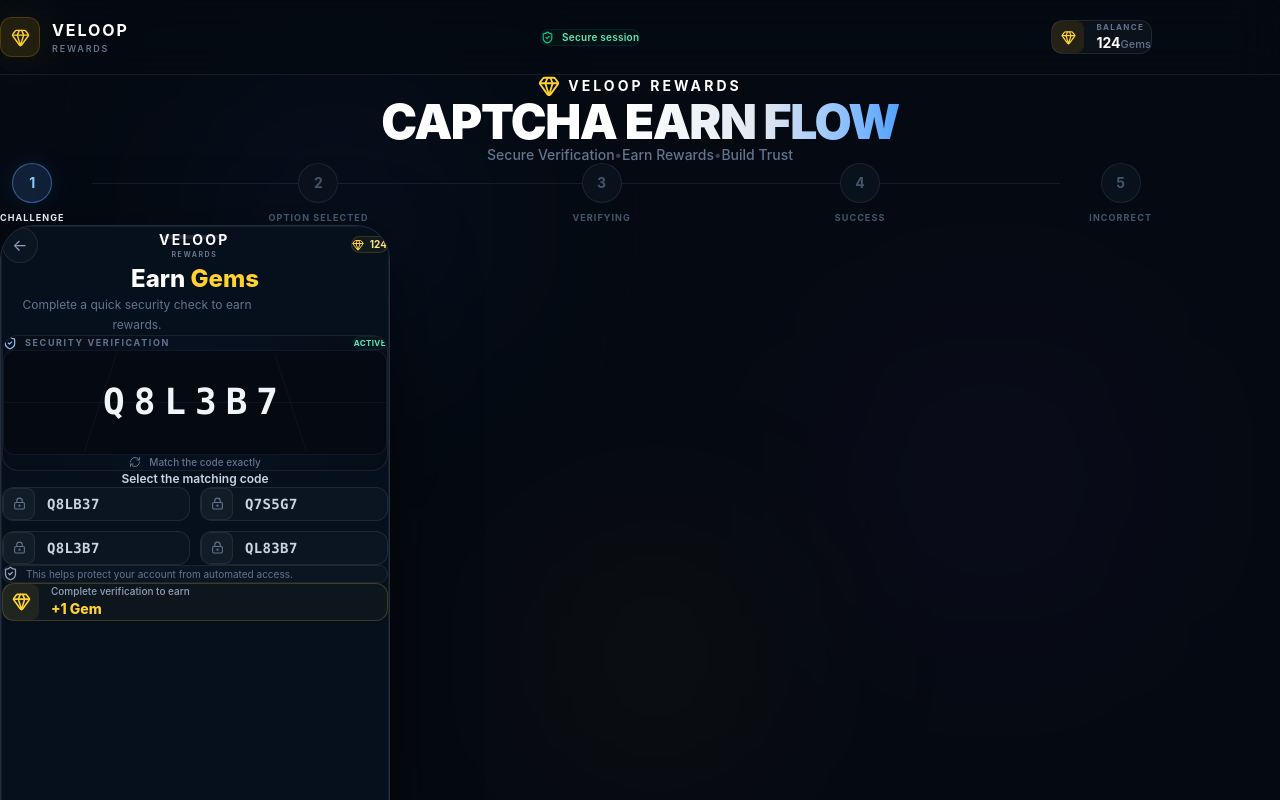
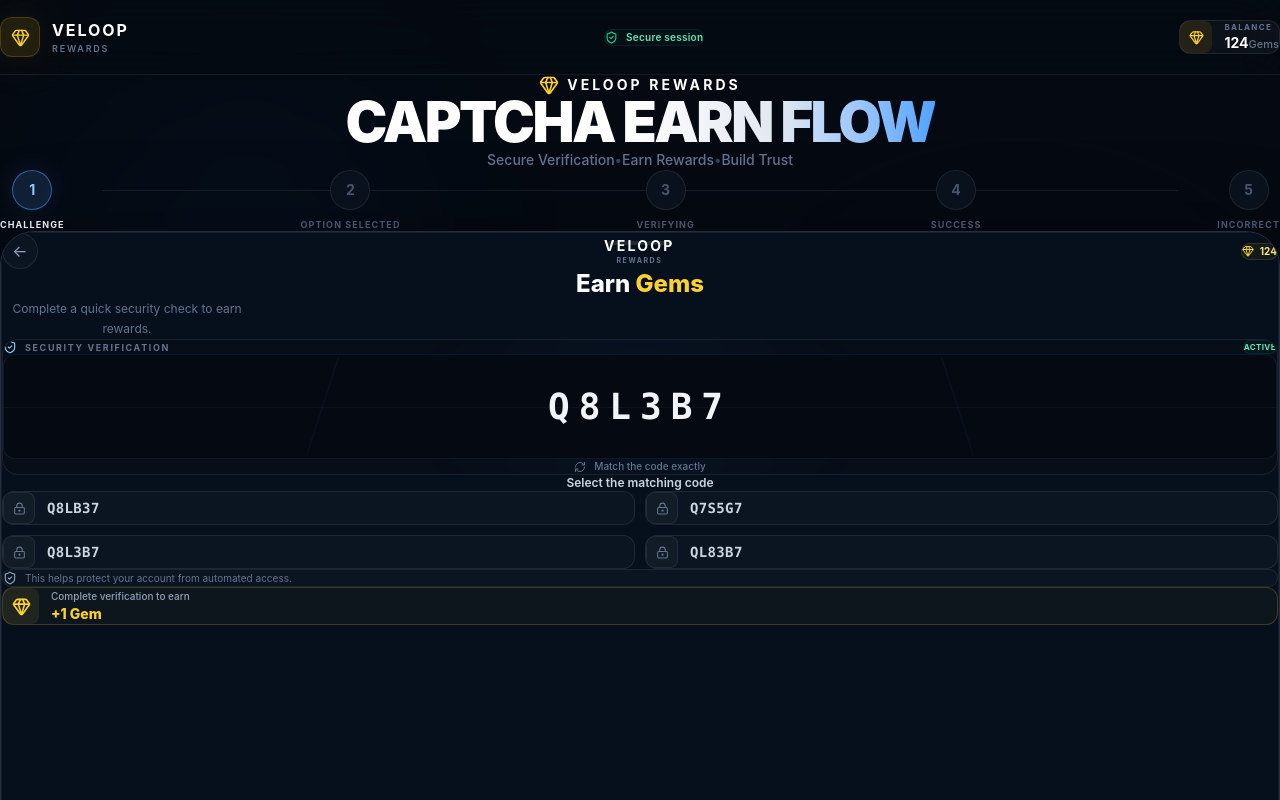
Before and after one commit to sujal-ghanwat/veloop-captcha-earn, a React (Vite) app: page / in a window 1280 px wide. Shown: the top 800 px of the page. Built offline with nearby package versions, Linux system fonts and the light colour scheme.

Commit message:
Fix responsive layout and horizontal overflow

```diff
--- a/src/App.jsx
+++ b/src/App.jsx
@@ -100,92 +100,119 @@
   }, [screen]);
 
   return (
-    <div className="min-h-screen w-full min-w-0 overflow-x-hidden bg-[#050a12] text-white">
+    <div className="min-h-screen w-full max-w-full min-w-0 overflow-x-clip bg-[#050a12] text-white">
+      {/* HEADER */}
       <Header balance={balance} />
 
-      {/* Ambient background */}
-      <div className="pointer-events-none fixed inset-0 -z-0">
-        <div className="absolute left-[15%] top-20 h-72 w-72 rounded-full bg-blue-500/[0.06] blur-[100px]" />
+      {/* AMBIENT BACKGROUND */}
+      <div className="pointer-events-none fixed inset-0 -z-0 overflow-hidden">
+        <div className="absolute left-[8%] top-24 h-72 w-72 rounded-full bg-blue-500/[0.055] blur-[110px]" />
 
-        <div className="absolute right-[10%] top-[40%] h-80 w-80 rounded-full bg-purple-500/[0.05] blur-[120px]" />
+        <div className="absolute right-[8%] top-[38%] h-80 w-80 rounded-full bg-purple-500/[0.045] blur-[120px]" />
 
-        <div className="absolute bottom-0 left-[40%] h-72 w-72 rounded-full bg-amber-400/[0.035] blur-[100px]" />
+        <div className="absolute bottom-0 left-1/2 h-72 w-72 -translate-x-1/2 rounded-full bg-amber-400/[0.025] blur-[110px]" />
       </div>
 
-      {/* CAPTCHA DASHBOARD */}
+      {/* =========================================================
+          CAPTCHA SCREEN
+      ========================================================== */}
       {screen === "captcha" && (
-  <main className="relative z-10">
+        <main className="relative z-10 w-full">
 
-    <div className="mx-auto w-full min-w-0 max-w-7xl px-3 py-6 sm:px-8 sm:py-12">
-      {/* Brand heading */}
-      <div className="mb-8 text-center">
+          <div className="mx-auto w-full max-w-7xl px-3 py-6 sm:px-6 sm:py-10 lg:px-8">
 
-        <div className="mb-3 flex items-center justify-center gap-2">
+            {/* BRAND */}
+            <section className="mx-auto w-full max-w-4xl text-center">
+
+              <div className="mb-2 flex items-center justify-center gap-2 sm:mb-3">
 
                 <Gem
-            size={22}
-            className="text-amber-300"
+                  size={18}
+                  strokeWidth={2}
+                  className="shrink-0 text-amber-300 sm:h-5 sm:w-5"
                 />
 
-          <span className="text-sm font-bold tracking-[0.22em] text-white">
+                <span className="text-[11px] font-bold tracking-[0.18em] text-white sm:text-sm sm:tracking-[0.22em]">
                   VELOOP REWARDS
                 </span>
 
               </div>
 
-        <h2 className="text-[27px] font-black uppercase leading-[1.05] tracking-[-0.03em] text-white sm:text-5xl">
+              <h1 className="mx-auto max-w-full text-[clamp(27px,7vw,56px)] font-black uppercase leading-[0.98] tracking-[-0.045em] text-white">
+
                 CAPTCHA{" "}
 
                 <span className="bg-gradient-to-r from-white via-slate-200 to-blue-400 bg-clip-text text-transparent">
                   EARN FLOW
                 </span>
 
-        </h2>
+              </h1>
 
-        <p className="mx-auto mt-2 max-w-[300px] text-[10px] font-medium leading-4 text-slate-500 sm:max-w-none sm:text-sm">
+              <p className="mx-auto mt-2 max-w-[310px] text-[10px] font-medium leading-4 text-slate-500 sm:max-w-none sm:text-sm sm:leading-5">
+
                 Secure Verification
-          <span className="mx-2 text-slate-700">•</span>
+
+                <span className="mx-1.5 text-slate-700 sm:mx-2">
+                  •
+                </span>
+
                 Earn Rewards
-          <span className="mx-2 text-slate-700">•</span>
+
+                <span className="mx-1.5 text-slate-700 sm:mx-2">
+                  •
+                </span>
+
                 Build Trust
+
               </p>
+
+            </section>
+
+            {/* FLOW */}
+            <div className="mx-auto mt-6 w-full max-w-6xl sm:mt-8">
+
+              <FlowSteps
+                currentStep={selectedOption ? 2 : 1}
+              />
 
             </div>
 
-      {/* Progress */}
-      <FlowSteps currentStep={selectedOption ? 2 : 1} />
+            {/* MAIN PHONE */}
+            <div className="mx-auto mt-5 w-full max-w-[390px] sm:mt-7">
 
-      {/* Main phone */}
               <PhoneShell>
 
-        {/* Mobile header */}
+                {/* PHONE HEADER */}
                 <div className="flex min-w-0 items-center justify-between gap-2 px-3 pt-6 sm:px-4 sm:pt-7">
+
                   <button
                     type="button"
-            className="flex h-9 w-9 items-center justify-center rounded-full border border-white/[0.08] bg-white/[0.025] text-slate-400"
+                    aria-label="Back"
+                    className="flex h-8 w-8 shrink-0 items-center justify-center rounded-full border border-white/[0.08] bg-white/[0.025] text-sm text-slate-400 transition hover:border-white/15 hover:text-white sm:h-9 sm:w-9"
                   >
                     ←
                   </button>
 
                   <div className="min-w-0 flex-1 text-center">
 
-            <p className="text-sm font-bold tracking-[0.16em] text-white">
+                    <p className="truncate text-[13px] font-bold tracking-[0.16em] text-white sm:text-sm">
                       VELOOP
                     </p>
 
-            <p className="text-[7px] font-bold uppercase tracking-[0.22em] text-slate-500">
+                    <p className="text-[6px] font-bold uppercase tracking-[0.22em] text-slate-500 sm:text-[7px]">
                       Rewards
                     </p>
 
                   </div>
 
-          <div className="flex shrink-0 items-center gap-1 rounded-full border border-amber-300/15 bg-amber-300/[0.05] px-2 py-1.5 sm:gap-1.5 sm:px-2.5">
+                  <div className="flex min-w-0 shrink-0 items-center gap-1 rounded-full border border-amber-300/15 bg-amber-300/[0.05] px-2 py-1.5 sm:gap-1.5 sm:px-2.5">
+
                     <Gem
-              size={12}
-              className="text-amber-300"
+                      size={11}
+                      className="shrink-0 text-amber-300 sm:h-3 sm:w-3"
                     />
 
-            <span className="text-[10px] font-bold text-amber-200">
+                    <span className="whitespace-nowrap text-[9px] font-bold text-amber-200 sm:text-[10px]">
                       {Number.isInteger(balance)
                         ? balance
                         : balance.toFixed(1)}
@@ -195,13 +222,13 @@
 
                 </div>
 
-        {/* Content */}
-        <div className="px-3 pb-4 pt-7 sm:px-4 sm:pb-5 sm:pt-9">
+                {/* PHONE CONTENT */}
+                <div className="min-w-0 px-3 pb-5 pt-6 sm:px-4 sm:pb-6 sm:pt-8">
 
-          {/* Heading */}
+                  {/* TITLE */}
                   <div className="text-center">
 
-            <h3 className="text-2xl font-extrabold text-white">
+                    <h2 className="text-[22px] font-extrabold leading-tight text-white sm:text-2xl">
 
                       Earn{" "}
 
@@ -209,17 +236,19 @@
                         Gems
                       </span>
 
-            </h3>
+                    </h2>
 
-            <p className="mx-auto mt-2 max-w-[270px] text-xs leading-5 text-slate-500">
+                    <p className="mx-auto mt-1.5 max-w-[250px] text-[10px] leading-4 text-slate-500 sm:mt-2 sm:text-xs sm:leading-5">
+
                       Complete a quick security check
                       to earn rewards.
+
                     </p>
 
                   </div>
 
                   {/* CAPTCHA */}
-          <div className="mt-5 sm:mt-7">
+                  <div className="mt-5 min-w-0 sm:mt-7">
 
                     <CaptchaChallenge
                       captcha={challenge.captcha}
@@ -227,69 +256,86 @@
 
                   </div>
 
-          {/* Instruction */}
-          <div className="mt-5 text-center">
+                  {/* INSTRUCTION */}
+                  <div className="mt-4 text-center sm:mt-5">
 
-            <p className="text-xs font-semibold text-slate-300">
+                    <p className="text-[11px] font-semibold text-slate-300 sm:text-xs">
                       Select the matching code
                     </p>
 
                   </div>
 
-          {/* Options */}
-          <div className="mt-3 grid min-w-0 grid-cols-2 gap-2 sm:mt-4 sm:gap-2.5">
-            {challenge.options.map((option) => (
+                  {/* OPTIONS */}
+                  <div className="mt-2.5 grid min-w-0 grid-cols-2 gap-2 sm:mt-4 sm:gap-2.5">
+
+                    {challenge.options.map(
+                      (option) => (
+                        <div
+                          key={option}
+                          className="min-w-0"
+                        >
+
                           <CaptchaOption
-                key={option}
                             option={option}
-                selected={selectedOption === option}
-                disabled={Boolean(selectedOption)}
-                onClick={handleOptionClick}
+                            selected={
+                              selectedOption === option
+                            }
+                            disabled={Boolean(
+                              selectedOption
+                            )}
+                            onClick={
+                              handleOptionClick
+                            }
                           />
-            ))}
+
+                        </div>
+                      )
+                    )}
 
                   </div>
 
-          {/* Security */}
-          <div className="mt-4 rounded-xl border border-white/[0.07] bg-white/[0.025] p-3">
+                  {/* SECURITY */}
+                  <div className="mt-3 min-w-0 rounded-xl border border-white/[0.07] bg-white/[0.025] p-2.5 sm:mt-4 sm:p-3">
 
-            <div className="flex items-center gap-2">
+                    <div className="flex min-w-0 items-center gap-2">
 
                       <ShieldCheck
-                size={15}
-                className="text-slate-400"
+                        size={14}
+                        className="shrink-0 text-slate-400"
                       />
 
-              <p className="text-[10px] leading-4 text-slate-500">
+                      <p className="min-w-0 text-[9px] leading-4 text-slate-500 sm:text-[10px]">
+
                         This helps protect your account
                         from automated access.
+
                       </p>
 
                     </div>
 
                   </div>
 
-          {/* Reward */}
-          <div className="mt-4 rounded-xl border border-amber-300/20 bg-amber-300/[0.035] p-3">
+                  {/* REWARD */}
+                  <div className="mt-3 min-w-0 rounded-xl border border-amber-300/20 bg-amber-300/[0.035] p-2.5 sm:mt-4 sm:p-3">
 
-            <div className="flex items-center gap-3">
+                    <div className="flex min-w-0 items-center gap-2.5 sm:gap-3">
 
-              <div className="flex h-9 w-9 items-center justify-center rounded-lg bg-amber-300/[0.08]">
+                      <div className="flex h-8 w-8 shrink-0 items-center justify-center rounded-lg bg-amber-300/[0.08] sm:h-9 sm:w-9">
 
                         <Gem
-                  size={19}
-                  className="text-amber-300"
+                          size={17}
+                          className="text-amber-300 sm:h-[19px] sm:w-[19px]"
                         />
 
                       </div>
 
-              <div>
+                      <div className="min-w-0">
 
-                <p className="text-[10px] font-medium text-slate-400">
+                        <p className="truncate text-[9px] font-medium text-slate-400 sm:text-[10px]">
                           Complete verification to earn
                         </p>
 
-                <p className="text-sm font-extrabold text-amber-300">
+                        <p className="text-[13px] font-extrabold text-amber-300 sm:text-sm">
                           +1 Gem
                         </p>
 
@@ -303,8 +349,10 @@
 
               </PhoneShell>
 
-      {/* Bottom feature strip */}
-      <div className="mx-auto mt-8 hidden max-w-5xl grid-cols-5 overflow-hidden rounded-2xl border border-white/[0.07] bg-[#09111d] md:grid">
+            </div>
+
+            {/* FEATURE STRIP */}
+            <div className="mx-auto mt-8 hidden max-w-6xl grid-cols-5 overflow-hidden rounded-2xl border border-white/[0.07] bg-[#09111d] lg:grid">
 
               {[
                 ["🛡", "SECURE", "Advanced protection"],
@@ -312,26 +360,28 @@
                 ["⚡", "FAST", "Quick verification"],
                 ["▣", "MOBILE FIRST", "Optimized experience"],
                 ["🔒", "TRUSTED", "Security first"],
-        ].map(([icon, title, description]) => (
+              ].map(
+                ([icon, title, description]) => (
                   <div
                     key={title}
-            className="border-r border-white/[0.06] p-4 text-center last:border-r-0"
+                    className="border-r border-white/[0.06] p-5 text-center last:border-r-0"
                   >
 
-            <div className="text-lg">
+                    <div className="text-xl">
                       {icon}
                     </div>
 
-            <p className="mt-2 text-[9px] font-bold tracking-[0.12em] text-slate-300">
+                    <p className="mt-2 text-[10px] font-bold tracking-[0.12em] text-slate-300">
                       {title}
                     </p>
 
-            <p className="mt-1 text-[8px] text-slate-600">
+                    <p className="mt-1 text-[9px] text-slate-600">
                       {description}
                     </p>
 
                   </div>
-        ))}
+                )
+              )}
 
             </div>
 
@@ -340,49 +390,60 @@
         </main>
       )}
 
-      {/* VERIFYING */}
+      {/* =========================================================
+          VERIFYING SCREEN
+      ========================================================== */}
       {screen === "verifying" && (
-  <main className="relative z-10">
+        <main className="relative z-10 w-full">
 
-    <div className="mx-auto max-w-7xl px-5 py-8 sm:px-8 sm:py-12">
+          <div className="mx-auto w-full max-w-7xl px-3 py-6 sm:px-6 sm:py-10 lg:px-8">
 
-      <div className="mb-8 text-center">
+            <section className="mx-auto w-full max-w-4xl text-center">
 
-        <div className="mb-3 flex items-center justify-center gap-2">
+              <div className="mb-2 flex items-center justify-center gap-2 sm:mb-3">
+
                 <Gem
-            size={22}
-            className="text-amber-300"
+                  size={18}
+                  className="text-amber-300 sm:h-5 sm:w-5"
                 />
 
-          <span className="text-sm font-bold tracking-[0.22em] text-white">
+                <span className="text-[11px] font-bold tracking-[0.18em] text-white sm:text-sm sm:tracking-[0.22em]">
                   VELOOP REWARDS
                 </span>
+
               </div>
 
-        <h2 className="text-3xl font-black uppercase tracking-tight text-white sm:text-5xl">
+              <h1 className="text-[clamp(27px,7vw,56px)] font-black uppercase leading-[0.98] tracking-[-0.045em] text-white">
+
                 CAPTCHA{" "}
+
                 <span className="text-purple-300">
                   EARN FLOW
                 </span>
-        </h2>
 
-        <p className="mt-2 text-xs text-slate-500">
+              </h1>
+
+              <p className="mt-2 text-[10px] font-medium text-slate-500 sm:text-sm">
                 Secure Verification
-          <span className="mx-2">•</span>
+                <span className="mx-1.5 sm:mx-2">•</span>
                 Earn Rewards
-          <span className="mx-2">•</span>
+                <span className="mx-1.5 sm:mx-2">•</span>
                 Build Trust
               </p>
 
+            </section>
+
+            <div className="mx-auto mt-6 w-full max-w-6xl sm:mt-8">
+              <FlowSteps currentStep={3} />
             </div>
 
-      <FlowSteps currentStep={3} />
+            <div className="mx-auto mt-5 w-full max-w-[390px] sm:mt-7">
 
               <PhoneShell>
 
-        <div className="flex h-full min-h-[690px] flex-col items-center justify-center px-7 text-center">
+                <div className="flex min-h-[650px] flex-col items-center justify-center px-6 py-10 text-center sm:min-h-[690px] sm:px-7">
 
-          <div className="relative flex h-36 w-36 items-center justify-center">
+                  <div className="relative flex h-32 w-32 items-center justify-center sm:h-36 sm:w-36">
 
                     <div className="absolute inset-0 animate-pulse rounded-full border border-purple-400/20" />
 
@@ -401,15 +462,15 @@
 
                   </div>
 
-          <h3 className="mt-8 text-2xl font-bold text-white">
+                  <h2 className="mt-7 text-2xl font-bold text-white">
                     Verifying...
-          </h3>
+                  </h2>
 
-          <p className="mt-2 max-w-[250px] text-sm leading-6 text-slate-500">
+                  <p className="mt-2 max-w-[240px] text-sm leading-6 text-slate-500">
                     Please wait while we check your answer.
                   </p>
 
-          <div className="mt-8 w-full max-w-[240px]">
+                  <div className="mt-7 w-full max-w-[240px]">
 
                     <div className="h-1.5 overflow-hidden rounded-full bg-white/[0.06]">
 
@@ -419,7 +480,7 @@
 
                   </div>
 
-          <div className="mt-20 w-full rounded-xl border border-white/[0.07] bg-white/[0.025] p-4 text-left">
+                  <div className="mt-16 w-full rounded-xl border border-white/[0.07] bg-white/[0.025] p-3.5 text-left sm:mt-20 sm:p-4">
 
                     <div className="flex gap-3">
 
@@ -443,44 +504,48 @@
 
             </div>
 
+          </div>
+
         </main>
       )}
 
       {/* CHECKING */}
       {screen === "checking" && (
-        <main className="relative z-10">
+        <main className="relative z-10 w-full">
           <CheckingScreen />
         </main>
       )}
 
       {/* RESULT */}
       {screen === "result" && (
-        <main className="relative z-10">
+        <main className="relative z-10 w-full">
+
           <ResultScreen
             isCorrect={isCorrect}
             reward={reward}
             onClaim={handleClaim}
             onNoThanks={handleNoThanks}
           />
+
         </main>
       )}
 
       {/* REWARD PROCESSING */}
       {screen === "ad" && (
-        <main className="relative z-10 flex min-h-[calc(100vh-74px)] items-center justify-center px-5">
+        <main className="relative z-10 flex min-h-[calc(100vh-74px)] w-full items-center justify-center px-4 py-8 sm:px-5">
 
-          <div className="w-full max-w-md rounded-3xl border border-white/[0.09] bg-[#09111d] p-8 text-center shadow-[0_25px_80px_rgba(0,0,0,0.4)]">
+          <div className="w-full max-w-md rounded-3xl border border-white/[0.09] bg-[#09111d] p-6 text-center shadow-[0_25px_80px_rgba(0,0,0,0.4)] sm:p-8">
 
-            <div className="mx-auto flex h-20 w-20 items-center justify-center rounded-full border border-amber-300/10 bg-amber-300/[0.04]">
+            <div className="mx-auto flex h-16 w-16 items-center justify-center rounded-full border border-amber-300/10 bg-amber-300/[0.04] sm:h-20 sm:w-20">
 
               <Gem
-                size={28}
-                className="animate-pulse text-amber-300"
+                size={25}
+                className="animate-pulse text-amber-300 sm:h-7 sm:w-7"
               />
 
             </div>
 
-            <p className="mt-6 text-lg font-bold text-white">
+            <p className="mt-5 text-lg font-bold text-white sm:mt-6">
               Preparing your reward
             </p>
 
@@ -488,15 +553,18 @@
               Your reward confirmation is being prepared.
             </p>
 
-            <div className="mx-auto mt-7 h-1.5 max-w-xs overflow-hidden rounded-full bg-white/[0.06]">
+            <div className="mx-auto mt-6 h-1.5 max-w-xs overflow-hidden rounded-full bg-white/[0.06] sm:mt-7">
 
               <div className="h-full w-1/2 animate-pulse rounded-full bg-gradient-to-r from-amber-400 to-yellow-200" />
 
             </div>
 
-            <div className="mt-6 flex items-center justify-center gap-2 text-[9px] font-bold uppercase tracking-[0.15em] text-slate-600">
+            <div className="mt-5 flex items-center justify-center gap-2 text-[9px] font-bold uppercase tracking-[0.15em] text-slate-600 sm:mt-6">
+
               <Sparkles size={12} />
+
               Processing reward
+
             </div>
 
           </div>
--- a/src/components/Header.jsx
+++ b/src/components/Header.jsx
@@ -3,10 +3,9 @@
 function Header({ balance }) {
   return (
     <header className="sticky top-0 z-50 border-b border-white/[0.07] bg-[#050a12]/90 backdrop-blur-xl">
-      <div className="mx-auto flex h-[74px] max-w-6xl items-center justify-between px-5 sm:px-8">
-
+      <div className="mx-auto flex h-[74px] w-full min-w-0 max-w-6xl items-center justify-between gap-2 px-3 sm:px-8">
         {/* Brand */}
-        <div className="flex items-center gap-3">
+        <div className="flex min-w-0 items-center gap-2 sm:gap-3">
           <div className="relative flex h-10 w-10 items-center justify-center rounded-xl border border-amber-400/20 bg-amber-400/10">
             <Gem
               size={19}
@@ -17,8 +16,8 @@
             <div className="absolute inset-0 rounded-xl bg-amber-400/10 blur-xl" />
           </div>
 
-          <div>
-            <h1 className="text-[16px] font-bold tracking-[0.12em] text-white">
+          <div className="min-w-0">
+              <h1 className="text-[16px] font-bold tracking-[0.12em] text-white">
               VELOOP
             </h1>
 
@@ -41,8 +40,7 @@
         </div>
 
         {/* Balance */}
-        <div className="flex items-center gap-3 rounded-xl border border-white/[0.09] bg-white/[0.035] px-3 py-2">
-
+        <div className="flex shrink-0 items-center gap-2 rounded-xl border border-white/[0.09] bg-white/[0.035] px-2 py-1.5 sm:gap-3 sm:px-3 sm:py-2">
           <div className="flex h-8 w-8 items-center justify-center rounded-lg bg-amber-400/10">
             <Gem
               size={15}
--- a/src/components/PhoneShell.jsx
+++ b/src/components/PhoneShell.jsx
@@ -1,17 +1,23 @@
 function PhoneShell({ children }) {
   return (
-    <div className="mx-auto w-full min-w-0 max-w-[390px] px-0">
-      {/* Phone outer frame */}
-      <div className="relative w-full min-w-0 overflow-hidden rounded-[28px] border border-slate-600/50 bg-[#020711] p-1.5 shadow-[0_24px_80px_rgba(0,0,0,0.55)] sm:rounded-[34px] sm:p-2">
+    <div className="mx-auto w-full max-w-[390px] min-w-0 overflow-x-clip px-0">
 
-        {/* Subtle outer glow */}
-        <div className="pointer-events-none absolute -inset-1 -z-10 rounded-[32px] bg-blue-500/[0.04] blur-2xl sm:rounded-[38px]" />
+      <div className="relative mx-auto w-full max-w-full min-w-0 overflow-hidden rounded-[30px] border border-slate-600/50 bg-[#020711] p-1.5 shadow-[0_30px_100px_rgba(0,0,0,0.55)] sm:rounded-[34px] sm:p-2">
 
-        {/* Phone screen */}
-        <div className="relative min-h-[650px] w-full min-w-0 overflow-hidden rounded-[22px] border border-white/[0.06] bg-[#06101c] sm:min-h-[690px] sm:rounded-[27px]">
+        {/* Glow */}
+        <div
+          className="pointer-events-none absolute inset-0 z-0 overflow-hidden rounded-[30px] bg-blue-500/[0.025] blur-xl sm:rounded-[34px]"
+          aria-hidden="true"
+        />
 
-          {/* Top speaker */}
-          <div className="absolute left-1/2 top-2 z-30 h-1 w-12 -translate-x-1/2 rounded-full bg-white/10 sm:w-16" />
+        {/* Screen */}
+        <div className="relative z-10 min-h-[690px] w-full max-w-full min-w-0 overflow-hidden rounded-[24px] border border-white/[0.06] bg-[#06101c] sm:rounded-[27px]">
+
+          {/* Speaker */}
+          <div
+            className="absolute left-1/2 top-2 z-30 h-1 w-14 -translate-x-1/2 rounded-full bg-white/10 sm:w-16"
+            aria-hidden="true"
+          />
 
           {children}
 
--- a/src/index.css
+++ b/src/index.css
@@ -1,22 +1,27 @@
 @import "tailwindcss";
 
-* {
+*,
+*::before,
+*::after {
   margin: 0;
   padding: 0;
   box-sizing: border-box;
 }
 
 html {
+  width: 100%;
+  max-width: 100%;
+  min-width: 0;
   scroll-behavior: smooth;
-  width: 100%;
-  overflow-x: hidden;
+  overflow-x: clip;
 }
 
 body {
   width: 100%;
-  min-width: 320px;
+  max-width: 100%;
+  min-width: 0;
   min-height: 100vh;
-  overflow-x: hidden;
+  overflow-x: clip;
 
   font-family: Inter, ui-sans-serif, system-ui, -apple-system,
     BlinkMacSystemFont, "Segoe UI", sans-serif;
@@ -30,12 +35,27 @@
 
 #root {
   width: 100%;
+  max-width: 100%;
   min-width: 0;
-  overflow-x: hidden;
+  overflow-x: clip;
+}
+
+main,
+header,
+section,
+div {
+  max-width: 100%;
+}
+
+img,
+svg,
+canvas {
+  max-width: 100%;
 }
 
 button {
   font: inherit;
+  max-width: 100%;
 }
 
 button:focus-visible {
@@ -48,13 +68,15 @@
   color: #ffffff;
 }
 
-/* -------------------------------- */
-/* Small-screen responsive tuning   */
-/* -------------------------------- */
+@media (max-width: 639px) {
+  html,
+  body,
+  #root {
+    overflow-x: clip;
+  }
 
-@media (max-width: 639px) {
   body {
-    min-width: 320px;
+    min-width: 0;
   }
 
   button,
@@ -63,10 +85,6 @@
   }
 }
 
-/* -------------------------------- */
-/* Very small phones: 320–359px     */
-/* -------------------------------- */
-
 @media (max-width: 359px) {
   .mobile-safe-width {
     width: 100%;
```
Also changed, not shown: index.html (+9 -3 lines), src/components/ResultScreen.jsx (+108 -154 lines). Lines whose indentation alone changed are shown as unchanged.
